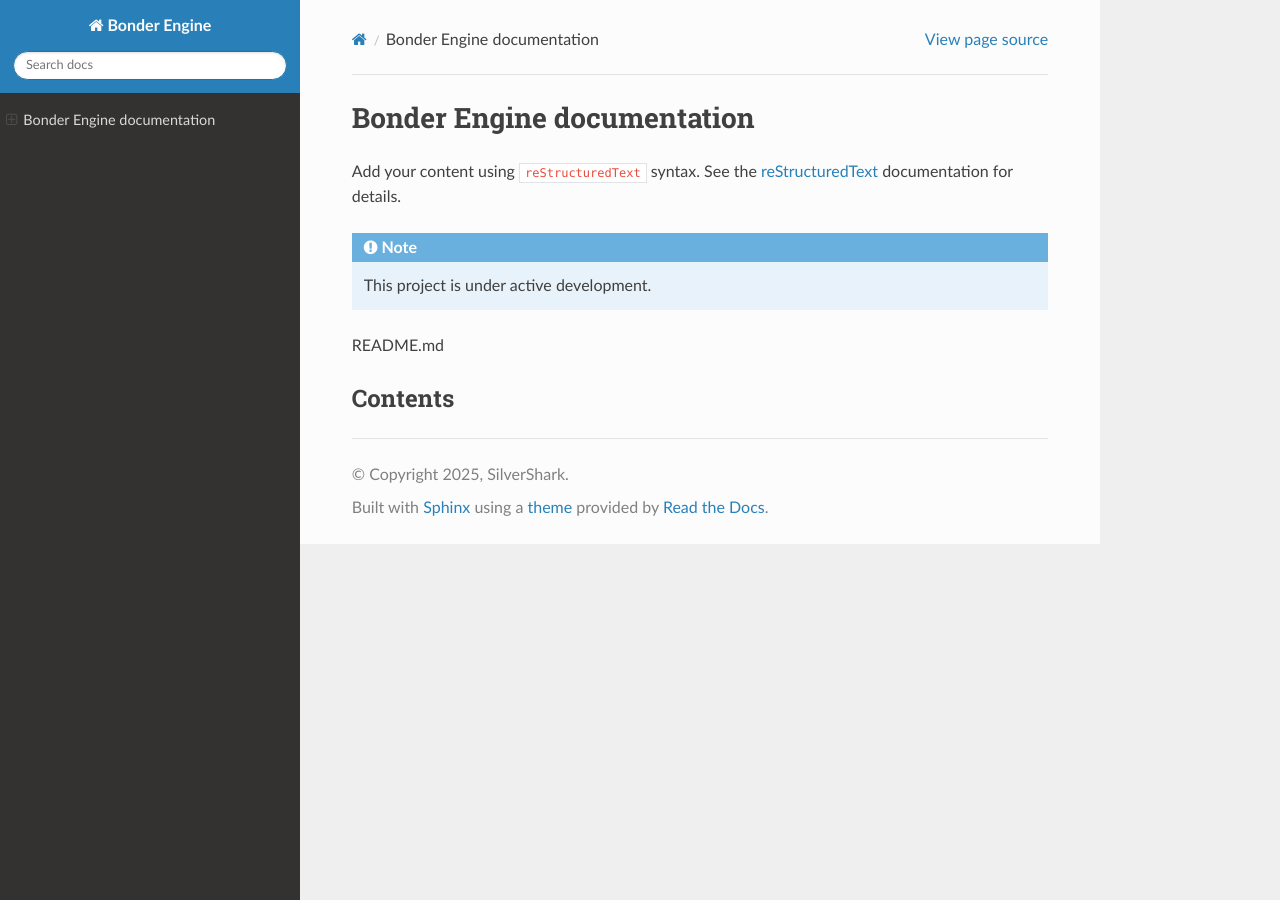
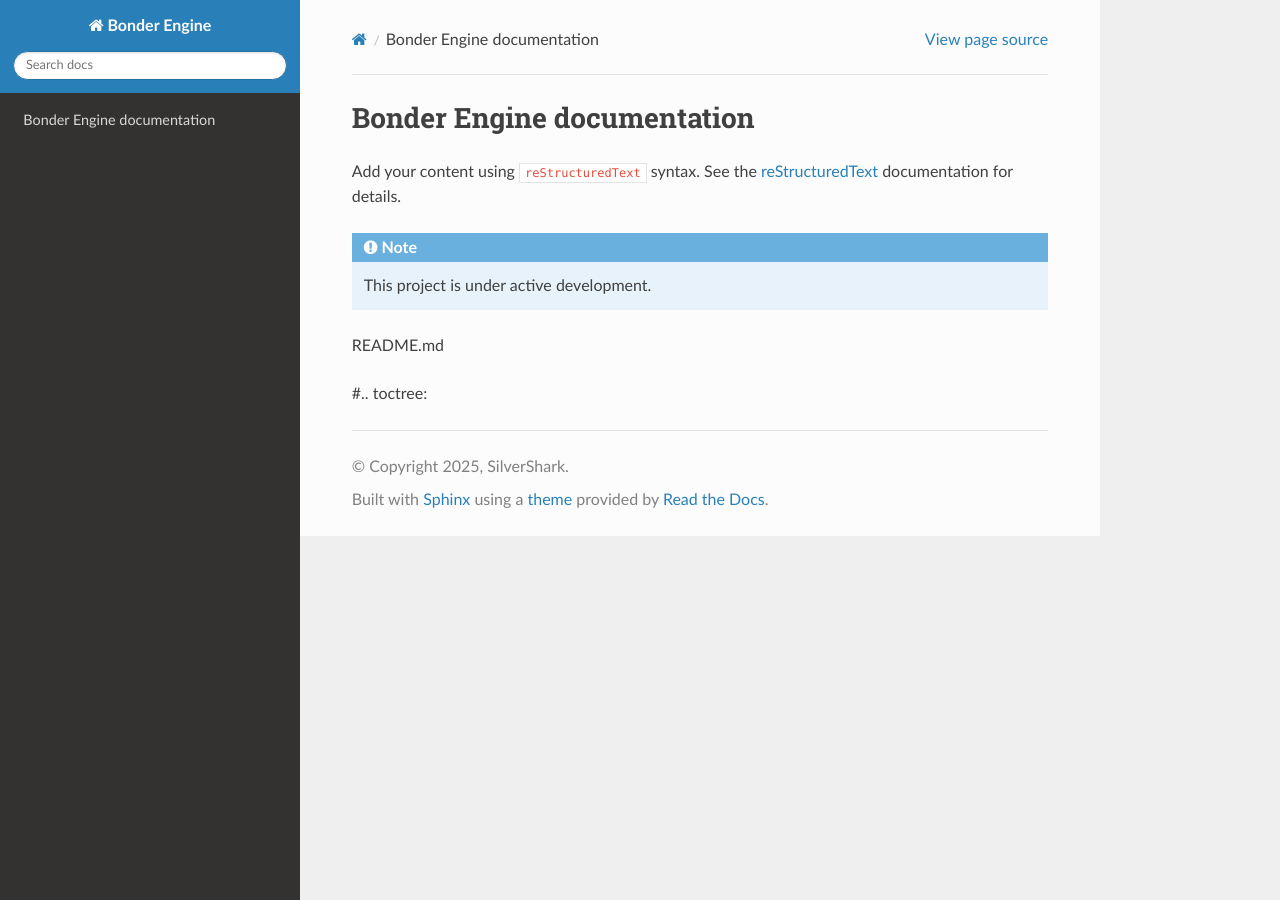
Before and after one commit to shockingfargroundx/BonderEngine, a Sphinx documentation site: the page built from docs/index.rst, in a window 1280 px wide. Built offline with Sphinx 7.4.7 and the Read the Docs theme 3.1.0, drawn with Linux system fonts in a browser that asks for light colours.

Commit message:
Update index.rst

```diff
--- a/docs/index.rst
+++ b/docs/index.rst
@@ -16,6 +16,4 @@
 README.md
 
 
-Contents
---------
-.. toctree::
+#.. toctree::
```
